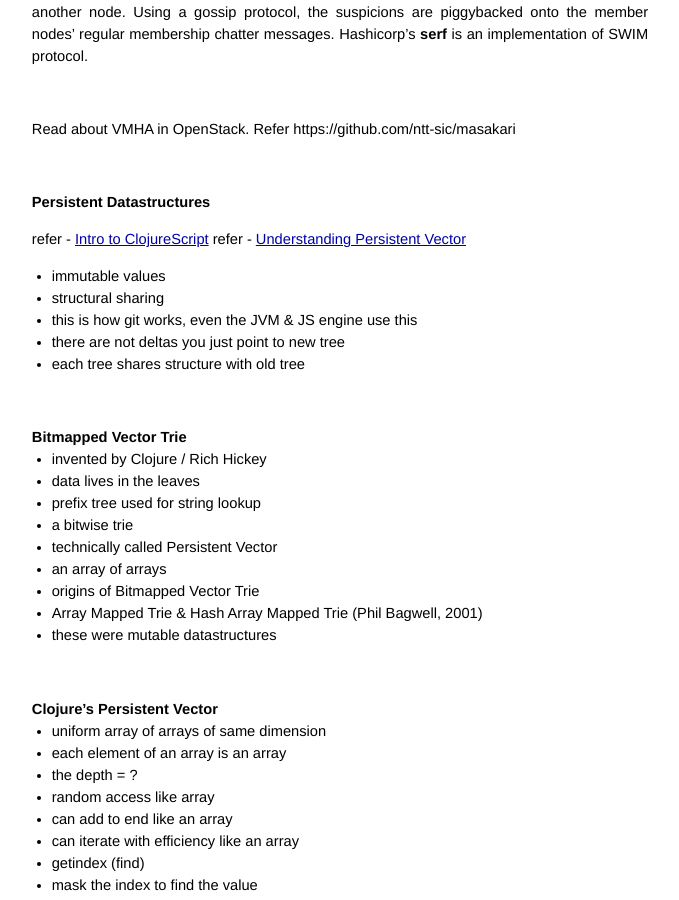
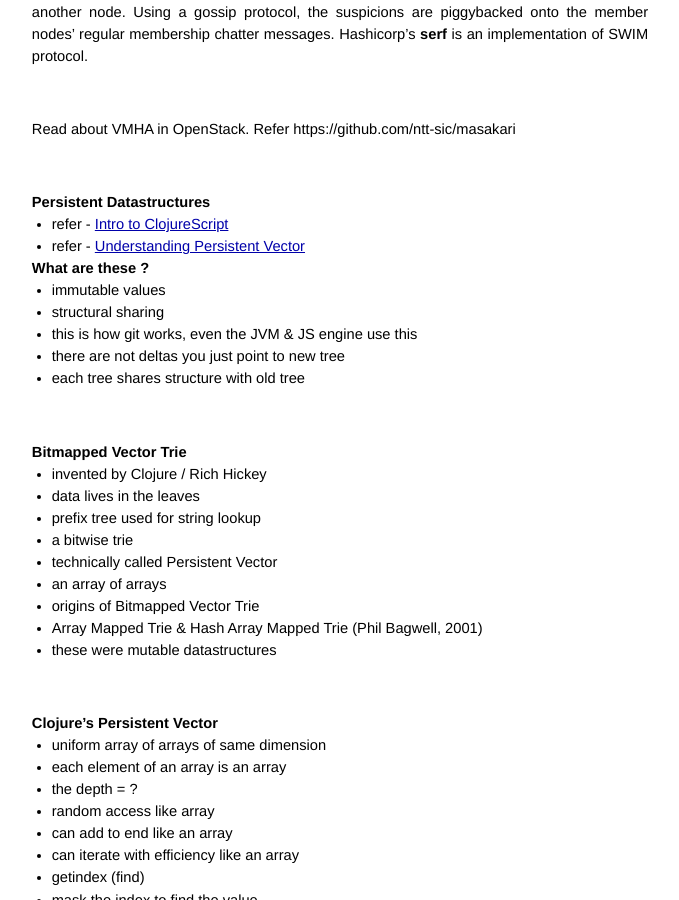
Before and after one commit to AmitKumarDas/amitkumardas.github.io, a Jekyll site: the page built from _posts/2016-09-10-architecture-and-design-curated-thoughts.md, in a window 1280 px wide and 900 px high, scrolled down 2942 px. Shown: the whole window, without its empty margins (300-979 px from the left). Built offline with Jekyll 4.4.1, drawn with Linux system fonts in a browser that asks for light colours.

Commit message:
Update 2016-09-10-architecture-and-design-curated-thoughts.md

```diff
--- a/_posts/2016-09-10-architecture-and-design-curated-thoughts.md
+++ b/_posts/2016-09-10-architecture-and-design-curated-thoughts.md
@@ -157,8 +157,10 @@
 
 ### Persistent Datastructures
 
-refer - [Intro to ClojureScript](https://www.youtube.com/watch?v=-I5ldi2aJTI)
-refer - [Understanding Persistent Vector](http://hypirion.com/musings/understanding-persistent-vector-pt-1)
+- refer - [Intro to ClojureScript](https://www.youtube.com/watch?v=-I5ldi2aJTI)
+- refer - [Understanding Persistent Vector](http://hypirion.com/musings/understanding-persistent-vector-pt-1)
+
+#### What are these ?
 
 - immutable values
 - structural sharing
```
